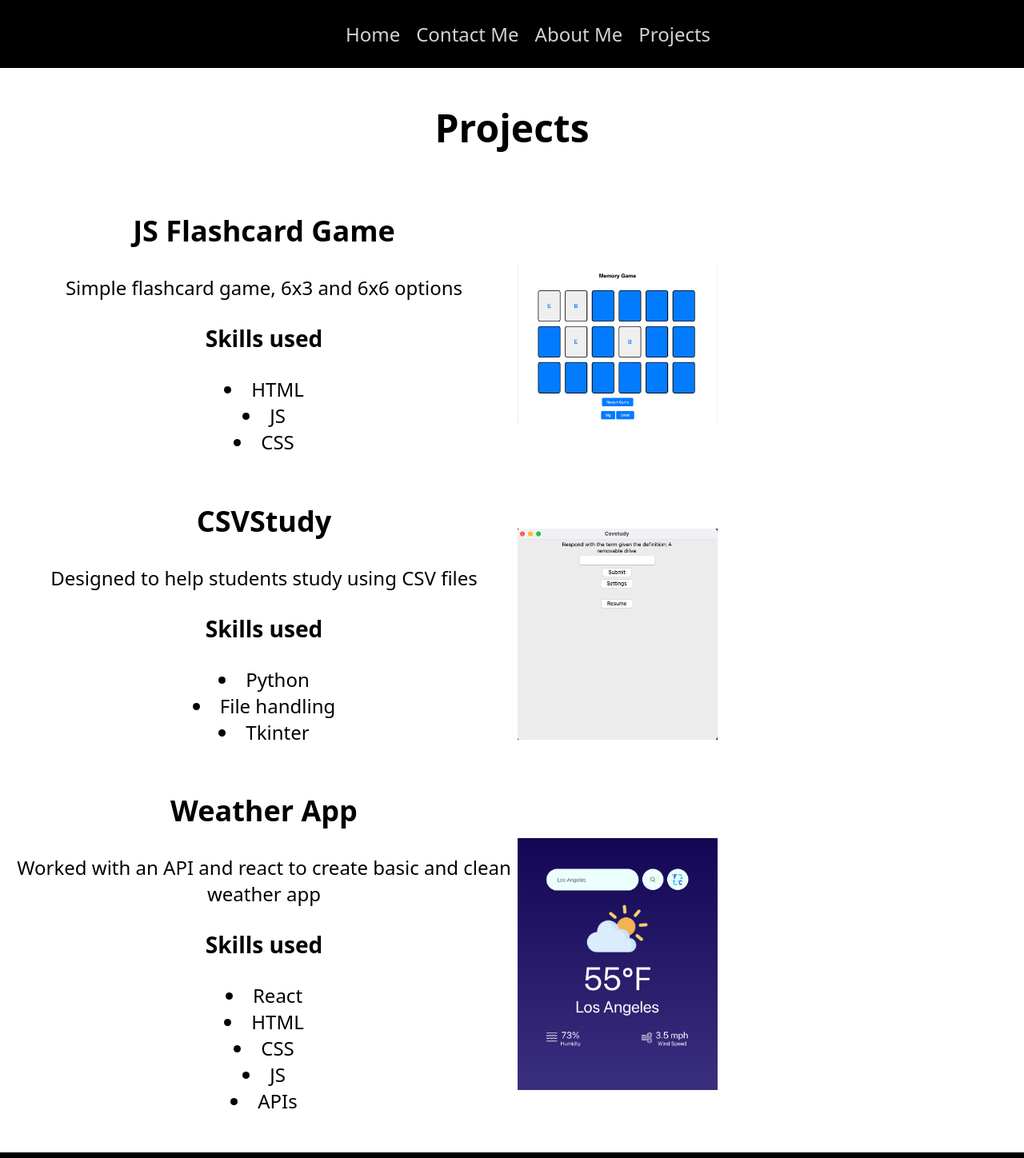
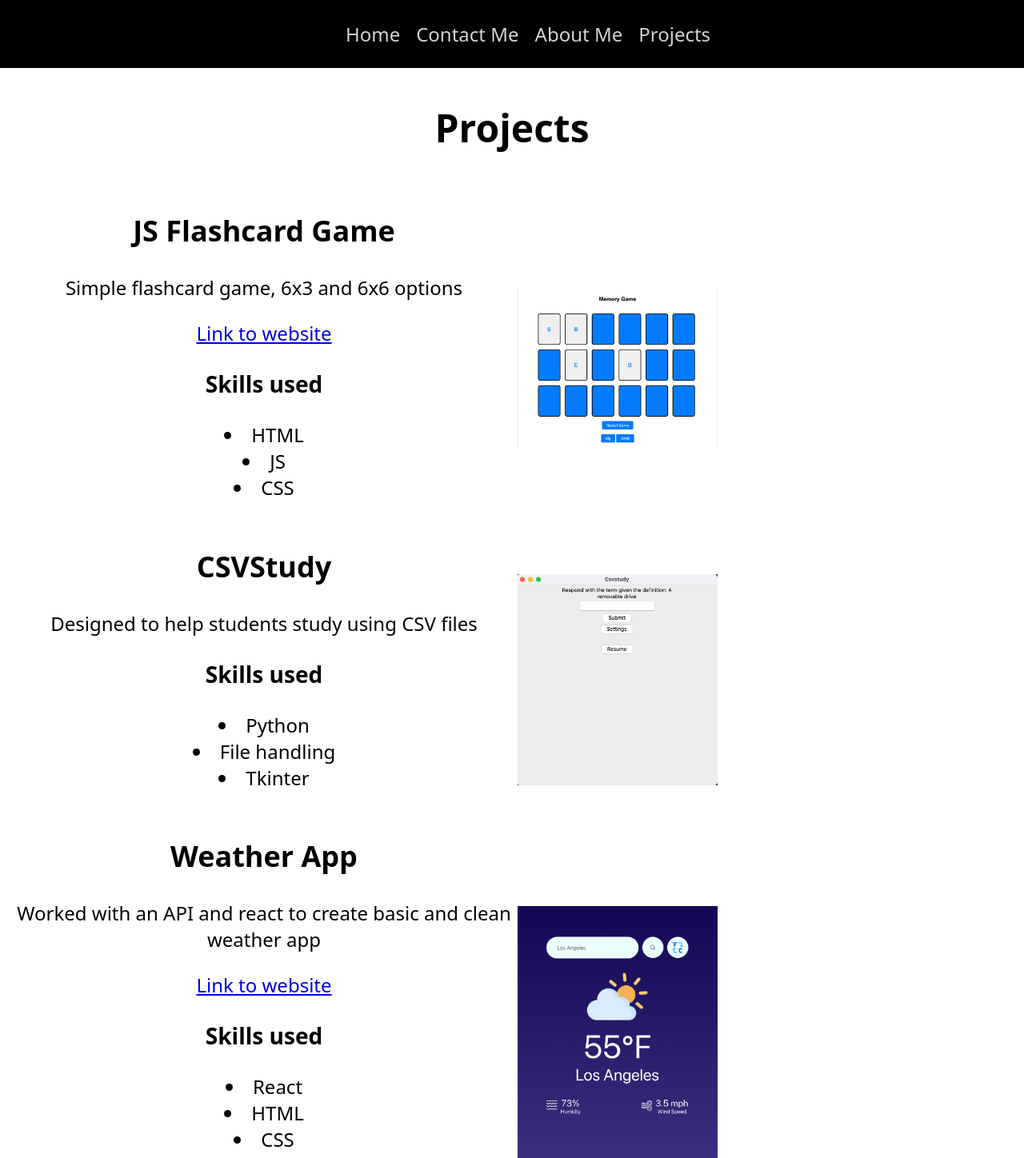
Before and after one commit to GSWForever8/portfolio-aidan-hong, a React (Create React App) app in the folder client/: page /projects in a window 1280 px wide. Shown: the top 1448 px of the page at 80% size. Built offline with nearby package versions, Linux system fonts and the light colour scheme.

Commit message:
Added links

```diff
--- a/client/src/pages/Projects.js
+++ b/client/src/pages/Projects.js
@@ -10,6 +10,7 @@ export default function Projects(){
             <div class="text">
                 <h2>JS Flashcard Game</h2>
                 <p>Simple flashcard game, 6x3 and 6x6 options</p>
+                <a href="https://flashcardsahong.netlify.app" target="_blank">Link to website</a>
                 <h3>Skills used</h3>
                 <li>HTML</li>
                 <li>JS</li>
@@ -36,6 +37,7 @@ export default function Projects(){
             <div class="text">
             <h2>Weather App</h2>
                 <p>Worked with an API and react to create basic and clean weather app</p>
+                <a href="https://ahongweather.netlify.app" target="_blank">Link to website</a>
                 <h3>Skills used</h3>
                 <li>React</li>
                 <li>HTML</li>
```
